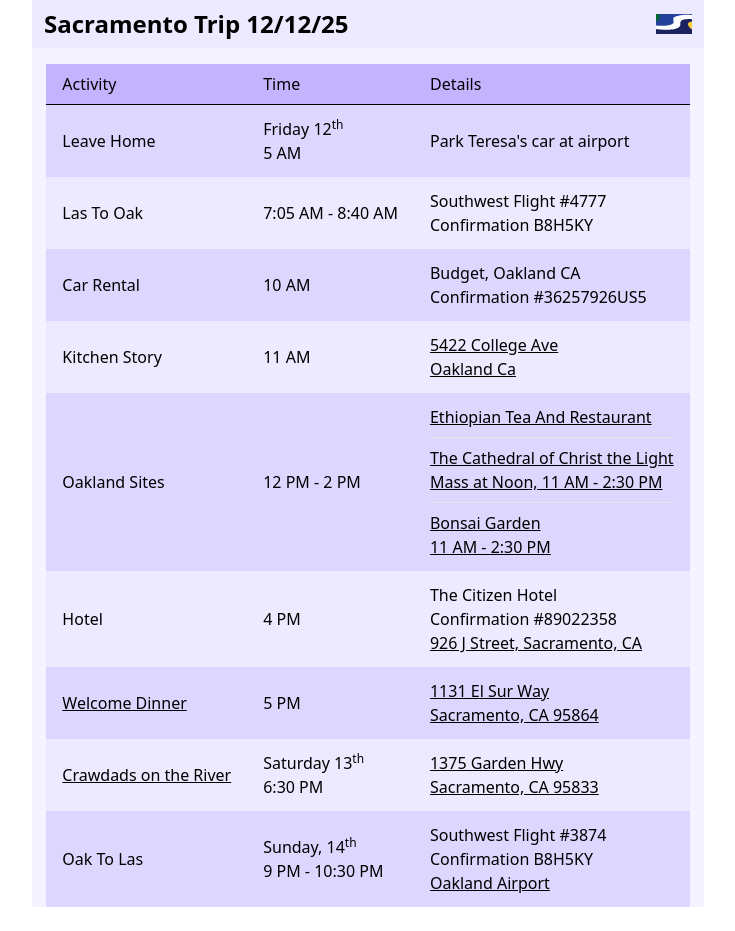
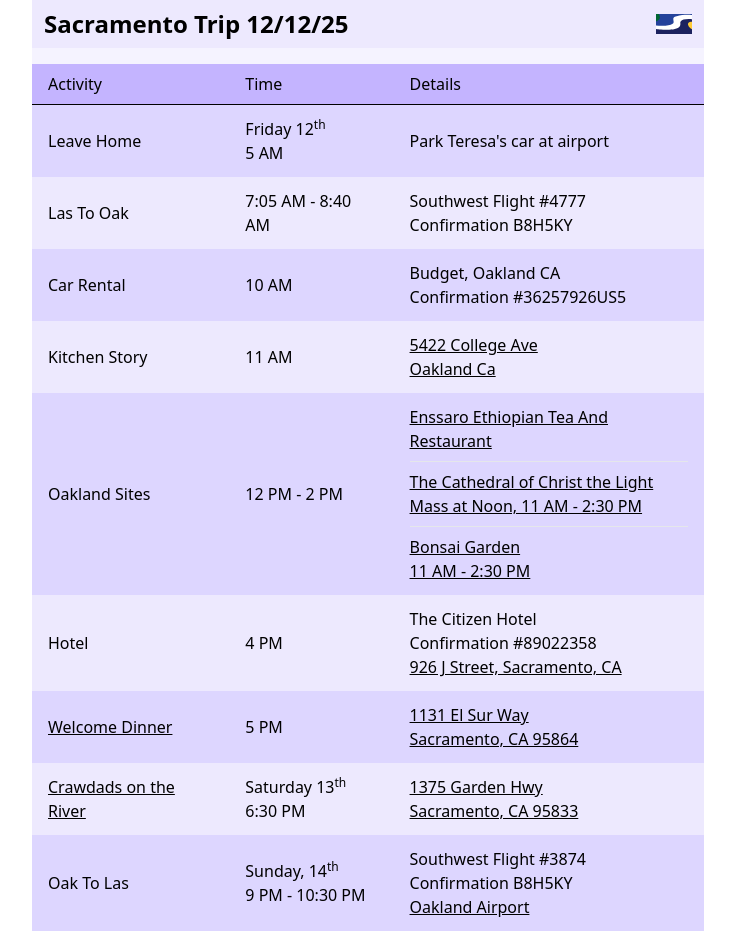
Before and after one commit to carltonj2000/vite-sacramento, a React (Vite) app: page / in a window 1280 px wide. Shown: the whole page, without its empty margins (272-1007 px from the left). Before the commit the page ends 907 px from the top, so only its background shows below. Built offline with nearby package versions, Linux system fonts and the light colour scheme.

Commit message:
fix typo

```diff
--- a/src/App.tsx
+++ b/src/App.tsx
@@ -68,7 +68,7 @@
                 href="https://maps.app.goo.gl/537hCsM6AajfPjgZ7"
                 className="underline"
               >
-                Ethiopian Tea And Restaurant
+                Enssaro Ethiopian Tea And Restaurant
               </a>
               <hr className="my-2 border-gray-200" />
               <a
```
